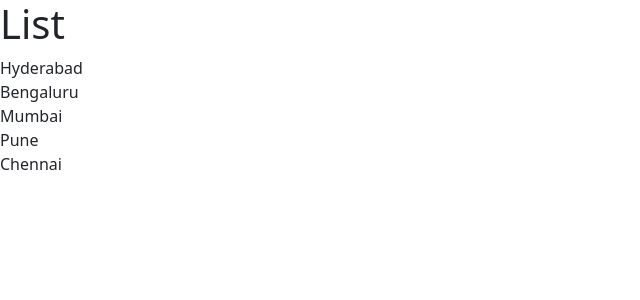
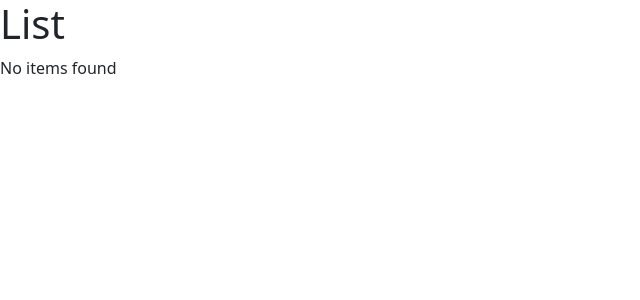
Before and after one commit to krishnapraneethp/react-app, a React (Vite) app: page / in a window 1280 px wide. Shown: the top 300 px of the page, without its empty margins (0-640 px from the left). Built offline with nearby package versions, Linux system fonts and the light colour scheme.

Commit message:
creating a conditional rendering using a traditional 'if' statement

```diff
--- a/src/components/ListGroup.tsx
+++ b/src/components/ListGroup.tsx
@@ -1,5 +1,14 @@
 function ListGroup() {
-  const items = ["Hyderabad", "Bengaluru", "Mumbai", "Pune", "Chennai"];
+  let items = ["Hyderabad", "Bengaluru", "Mumbai", "Pune", "Chennai"];
+  items = [];
+
+  if (items.length == 0)
+    return (
+      <>
+        <h1>List</h1>
+        <p>No items found</p>
+      </>
+    );
   return (
     <>
       <h1>List</h1>
```
